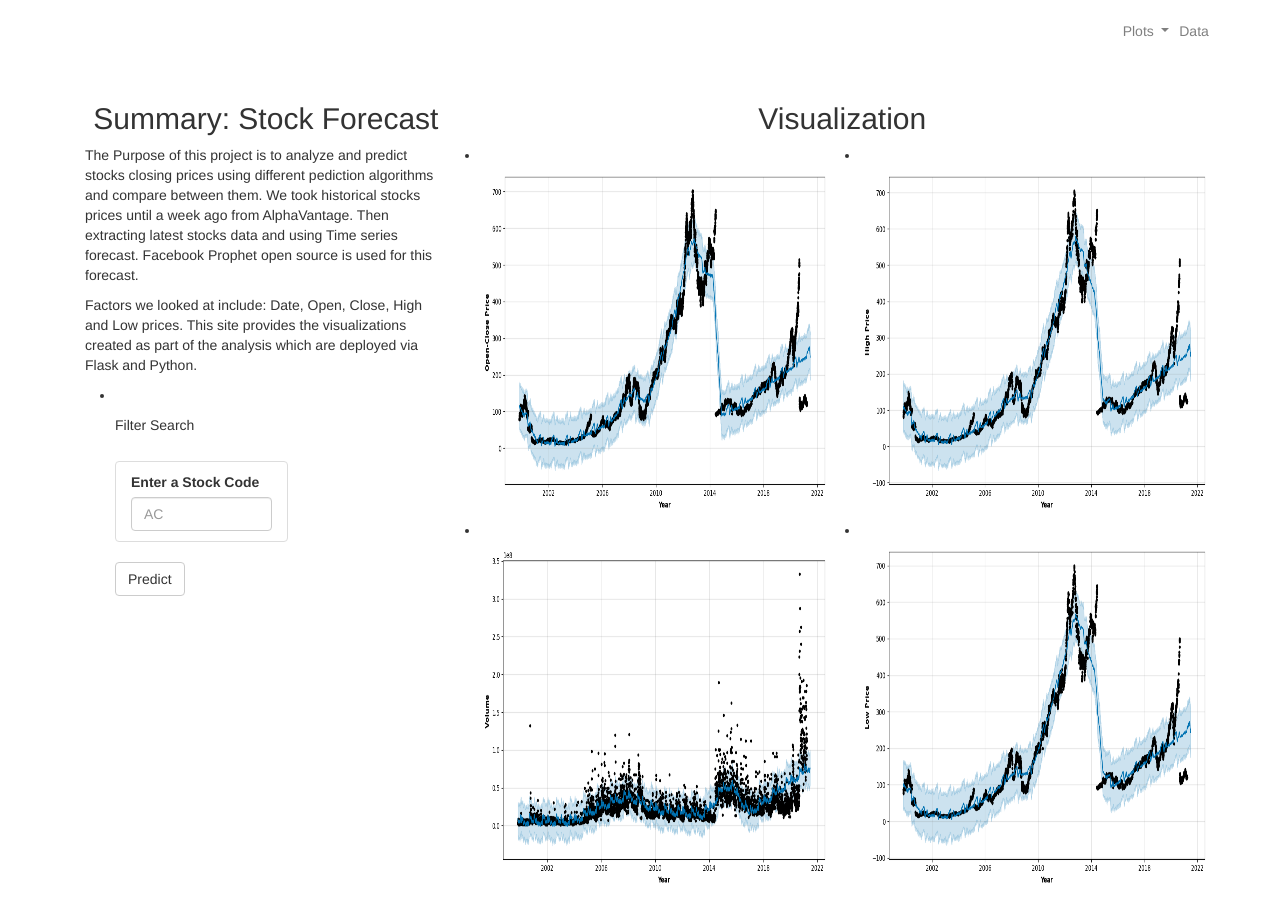
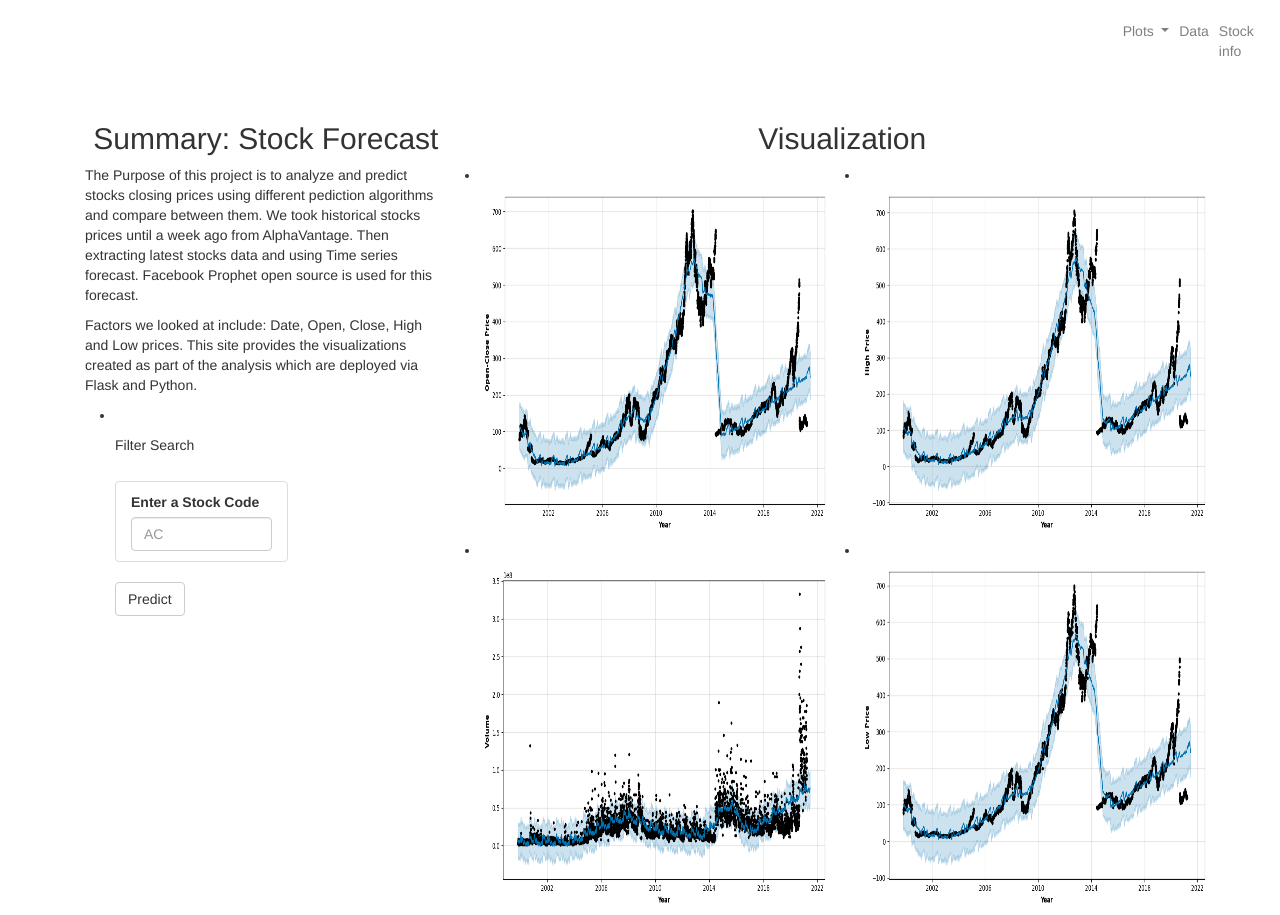
Before and after one commit to ahmadfarouk/FinalProject, a Flask app: page / in a window 1280 px wide. Before the commit the page ends 883 px from the top, so only its background shows below. Run offline with Flask 2, Linux system fonts and the light colour scheme; some libraries are stand-ins or nearby versions.

Commit message:
Update index.html

```diff
--- a/templates/index.html
+++ b/templates/index.html
@@ -40,6 +40,9 @@
                     <li class="nav-item">
                         <a class="nav-link" href="Downloaded Data">Data<span class="sr-only"></span></a>
                     </li>
+                    <li class="nav-item">
+                      <a class="nav-link" href="Downloaded Data">Stock info<span class="sr-only"></span></a>
+                  </li>
                   </ul>
                 </div>
                 </nav>
```
